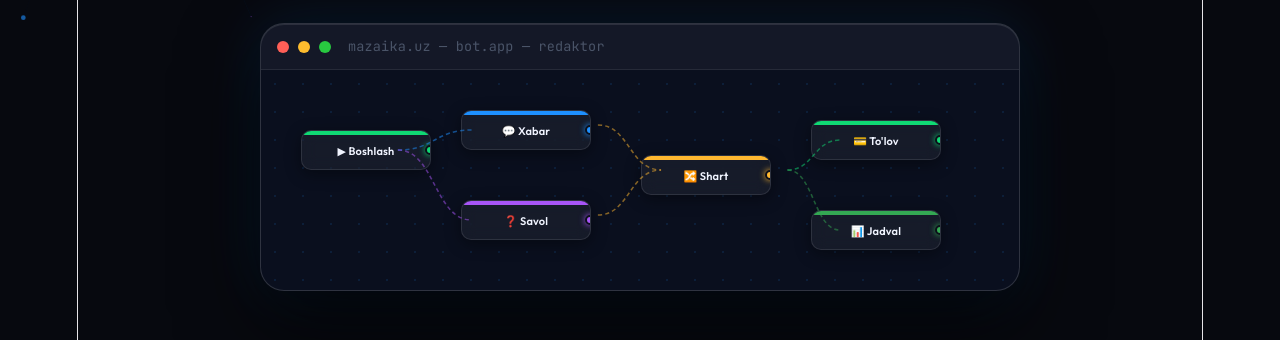
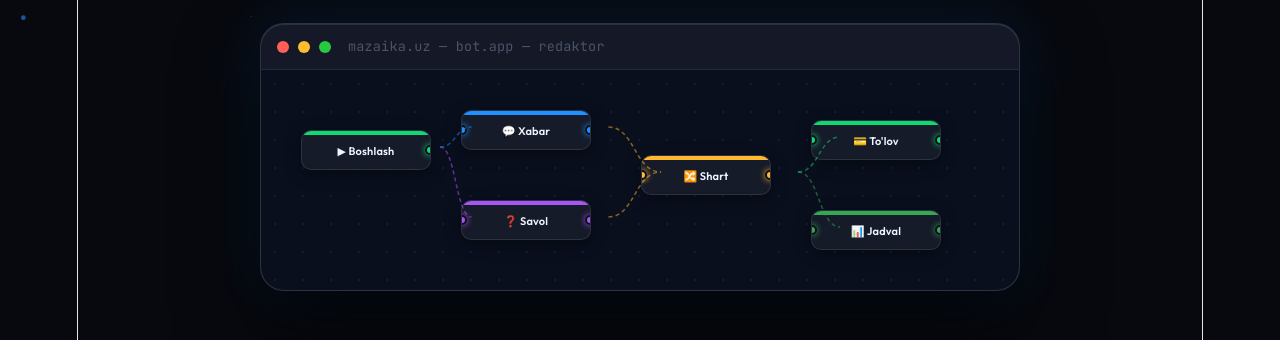
Before and after one commit to Mukhammadyusuf777/Mazaika, a React (Vite) app in the folder mazaika-app/: page / in a window 1280 px wide. Shown: the part 778-1118 px from the top of the page. Built offline with nearby package versions, Linux system fonts and the light colour scheme; no server answers; the HTML template or start-up script is replaced by a standard one.

Commit message:
fix: render left ports on landing page mock nodes and align SVG connection lines precisely to avoid offset

```diff
--- a/mazaika-app/src/pages/LandingPage.css
+++ b/mazaika-app/src/pages/LandingPage.css
@@ -250,6 +250,20 @@
   background: var(--node-color, #1e90ff);
   border: 2px solid var(--bg-secondary);
   box-shadow: 0 0 6px var(--node-color, #1e90ff);
+}
+
+.mini-node-port-left {
+  position: absolute;
+  left: -5px;
+  top: 50%;
+  transform: translateY(-50%);
+  width: 10px;
+  height: 10px;
+  border-radius: 50%;
+  background: var(--node-color, #1e90ff);
+  border: 2px solid var(--bg-secondary);
+  box-shadow: 0 0 6px var(--node-color, #1e90ff);
+  z-index: 10;
 }
 
 /* ===== MARQUEE ===== */
--- a/mazaika-app/src/pages/LandingPage.tsx
+++ b/mazaika-app/src/pages/LandingPage.tsx
@@ -81,10 +81,12 @@ function ParticleCanvas() {
 
 // Mini flow preview node
 function MiniNode({ title, color, x, y, delay = 0 }: { title: string; color: string; x: number; y: number; delay?: number }) {
+  const isStart = title.includes('Boshlash')
   return (
     <div className="mini-node" style={{ left: x, top: y, animationDelay: `${delay}ms`, '--node-color': color } as React.CSSProperties}>
       <div className="mini-node-bar" style={{ background: color }} />
       <div className="mini-node-title">{title}</div>
+      {!isStart && <div className="mini-node-port-left" />}
       <div className="mini-node-port" />
     </div>
   )
@@ -274,12 +276,12 @@ export default function LandingPage() {
                   <path d="M0,0 L6,3 L0,6 Z" fill="#1e90ff" opacity="0.6" />
                 </marker>
               </defs>
-              <path d="M 130 80 C 165 80 165 60 200 60" stroke="#1e90ff" strokeWidth="1.5" fill="none" opacity="0.5" strokeDasharray="4 3" />
-              <path d="M 130 80 C 165 80 165 150 200 150" stroke="#a855f7" strokeWidth="1.5" fill="none" opacity="0.5" strokeDasharray="4 3" />
-              <path d="M 320 55 C 350 55 350 100 380 100" stroke="#ffb830" strokeWidth="1.5" fill="none" opacity="0.5" strokeDasharray="4 3" />
-              <path d="M 320 145 C 350 145 350 100 380 100" stroke="#ffb830" strokeWidth="1.5" fill="none" opacity="0.5" strokeDasharray="4 3" />
-              <path d="M 500 100 C 525 100 525 70 550 70" stroke="#10d974" strokeWidth="1.5" fill="none" opacity="0.5" strokeDasharray="4 3" />
-              <path d="M 500 100 C 525 100 525 160 550 160" stroke="#34a853" strokeWidth="1.5" fill="none" opacity="0.5" strokeDasharray="4 3" />
+              <path d="M 170 77 C 185 77 185 57 200 57" stroke="#1e90ff" strokeWidth="1.5" fill="none" opacity="0.5" strokeDasharray="4 3" />
+              <path d="M 170 77 C 185 77 185 147 200 147" stroke="#a855f7" strokeWidth="1.5" fill="none" opacity="0.5" strokeDasharray="4 3" />
+              <path d="M 330 57 C 355 57 355 102 380 102" stroke="#ffb830" strokeWidth="1.5" fill="none" opacity="0.5" strokeDasharray="4 3" />
+              <path d="M 330 147 C 355 147 355 102 380 102" stroke="#ffb830" strokeWidth="1.5" fill="none" opacity="0.5" strokeDasharray="4 3" />
+              <path d="M 510 102 C 530 102 530 67 550 67" stroke="#10d974" strokeWidth="1.5" fill="none" opacity="0.5" strokeDasharray="4 3" />
+              <path d="M 510 102 C 530 102 530 157 550 157" stroke="#34a853" strokeWidth="1.5" fill="none" opacity="0.5" strokeDasharray="4 3" />
             </svg>
           </div>
         </div>
```
